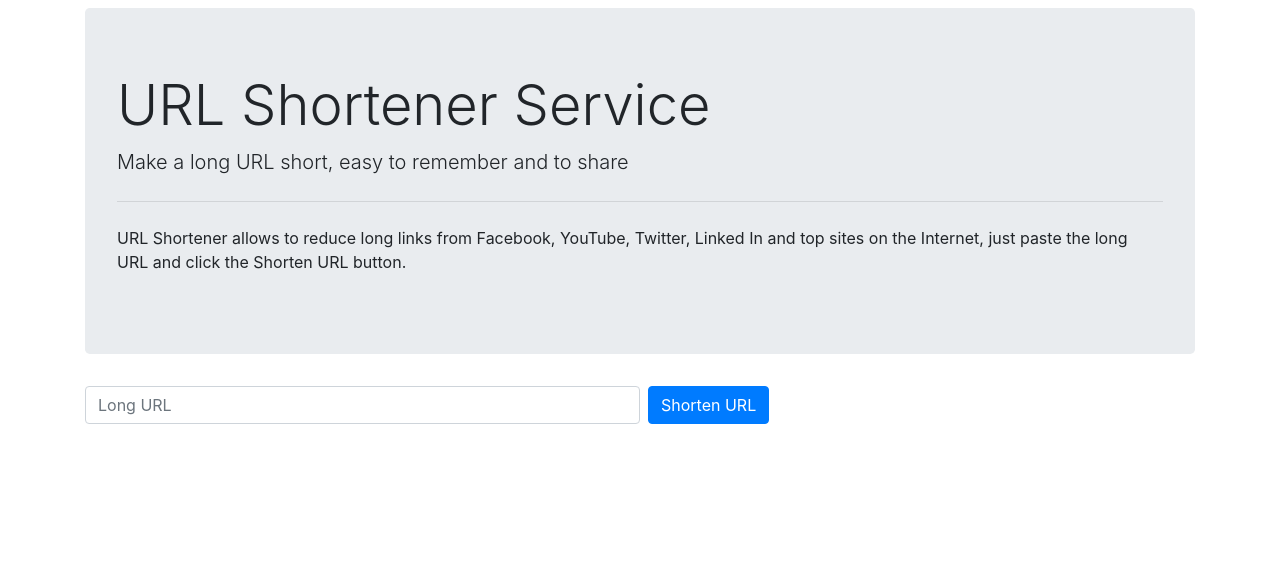
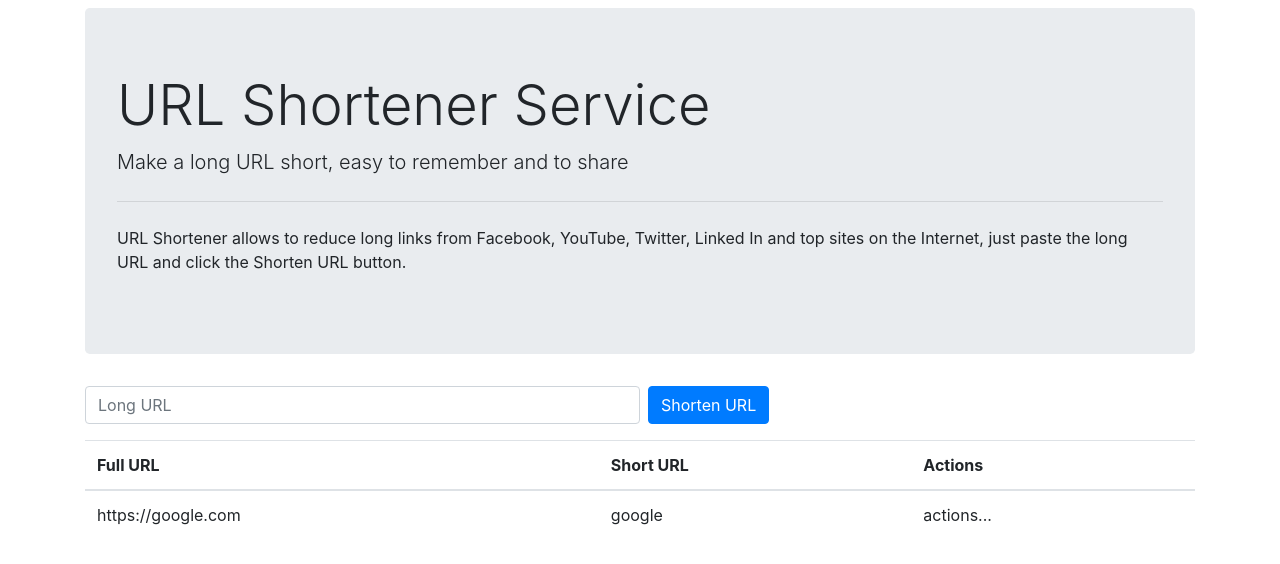
Before and after one commit to sergio1990/url-shortener-exercise, a React app in the folder admin-service/: page / in a window 1280 px wide. Shown: the top 564 px of the page. Built offline with nearby package versions, Linux system fonts and the light colour scheme.

Commit message:
Add components to render the table  w/ links

```diff
--- a/admin-service/src/components/App.js
+++ b/admin-service/src/components/App.js
@@ -1,10 +1,12 @@
 import React from 'react';
 import AddLinkForm from './AddLinkForm';
+import LinksTable from './LinksTable';
 
 function App() {
   return (
     <div>
       <AddLinkForm />
+      <LinksTable />
     </div>
   );
 }
--- /dev/null
+++ b/admin-service/src/components/LinksTable/Header.js
@@ -0,0 +1,15 @@
+import React from 'react';
+
+function Header() {
+  return (
+    <thead>
+      <tr>
+        <th>Full URL</th>
+        <th>Short URL</th>
+        <th>Actions</th>
+      </tr>
+    </thead>
+  );
+}
+
+export default Header;
--- /dev/null
+++ b/admin-service/src/components/LinksTable/Row.js
@@ -0,0 +1,14 @@
+import React from 'react';
+
+function Row(props) {
+  const { full_url, short_prefix } = props;
+  return (
+    <tr>
+      <td>{ full_url }</td>
+      <td>{ short_prefix }</td>
+      <td>actions...</td>
+    </tr>
+  );
+}
+
+export default Row;
--- /dev/null
+++ b/admin-service/src/components/LinksTable/Rows.js
@@ -0,0 +1,20 @@
+import React from 'react';
+import Row from './Row';
+
+const links = [
+  {
+    full_url: "https://google.com",
+    short_prefix: "google"
+  }
+];
+
+function Rows() {
+  const renderedUrls = links.map(link => <Row key={ link.full_url } {...link} /> )
+  return (
+    <tbody>
+      { renderedUrls }
+    </tbody>
+  );
+}
+
+export default Rows;
--- /dev/null
+++ b/admin-service/src/components/LinksTable/index.js
@@ -0,0 +1,14 @@
+import React from 'react';
+import Header from './Header';
+import Rows from './Rows';
+
+function LinksTable() {
+  return (
+    <table className="table mt-2">
+      <Header />
+      <Rows />
+    </table>
+  );
+}
+
+export default LinksTable;
```
